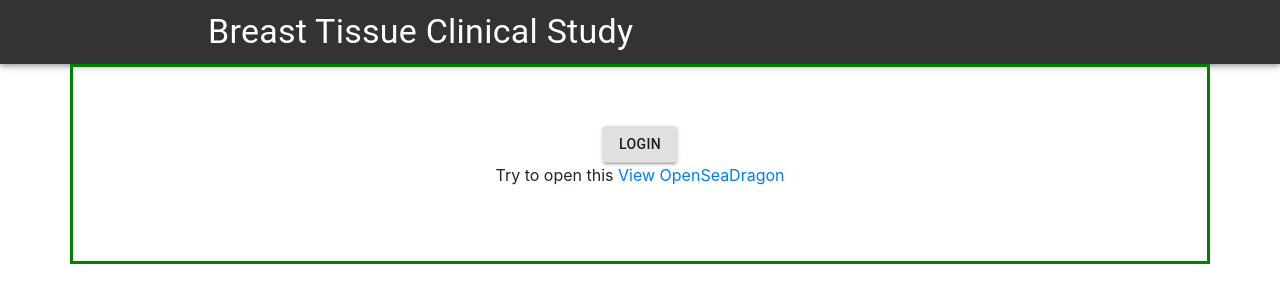
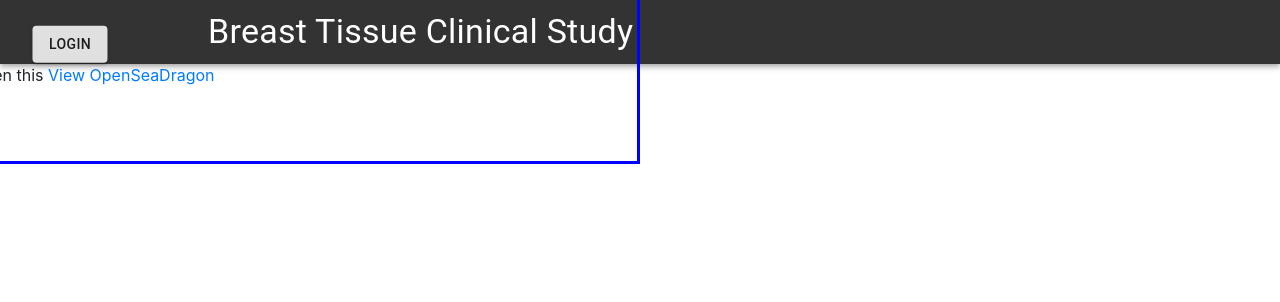
Before and after one commit to becclestone/WebApp, a React (Create React App) app: page / in a window 1280 px wide. Shown: the top 302 px of the page. Built offline with nearby package versions, Linux system fonts and the light colour scheme.

Commit message:
Update Home.css

```diff
--- a/src/components/Home.css
+++ b/src/components/Home.css
@@ -1,7 +1,11 @@
 .container {
   height: 200px;
-  position: relative;
-  border: 3px solid green;
+  position: absolue;
+  border: 3px solid blue;
+  top: 50%;
+  left: 50%;
+  -ms-transform: translate(-50%, -50%);
+  transform: translate(-50%, -50%);
 }
 
 .center {
```
